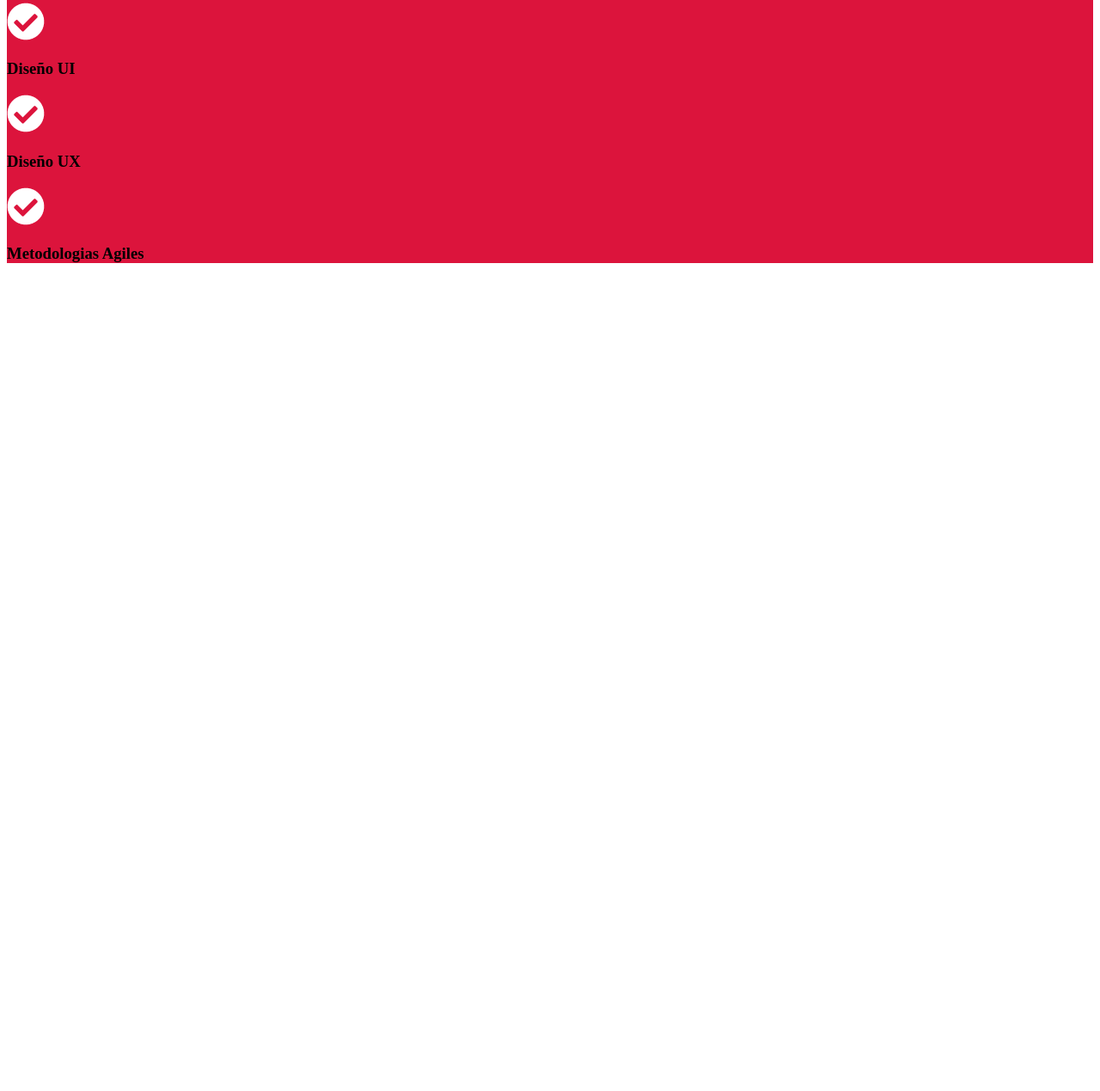
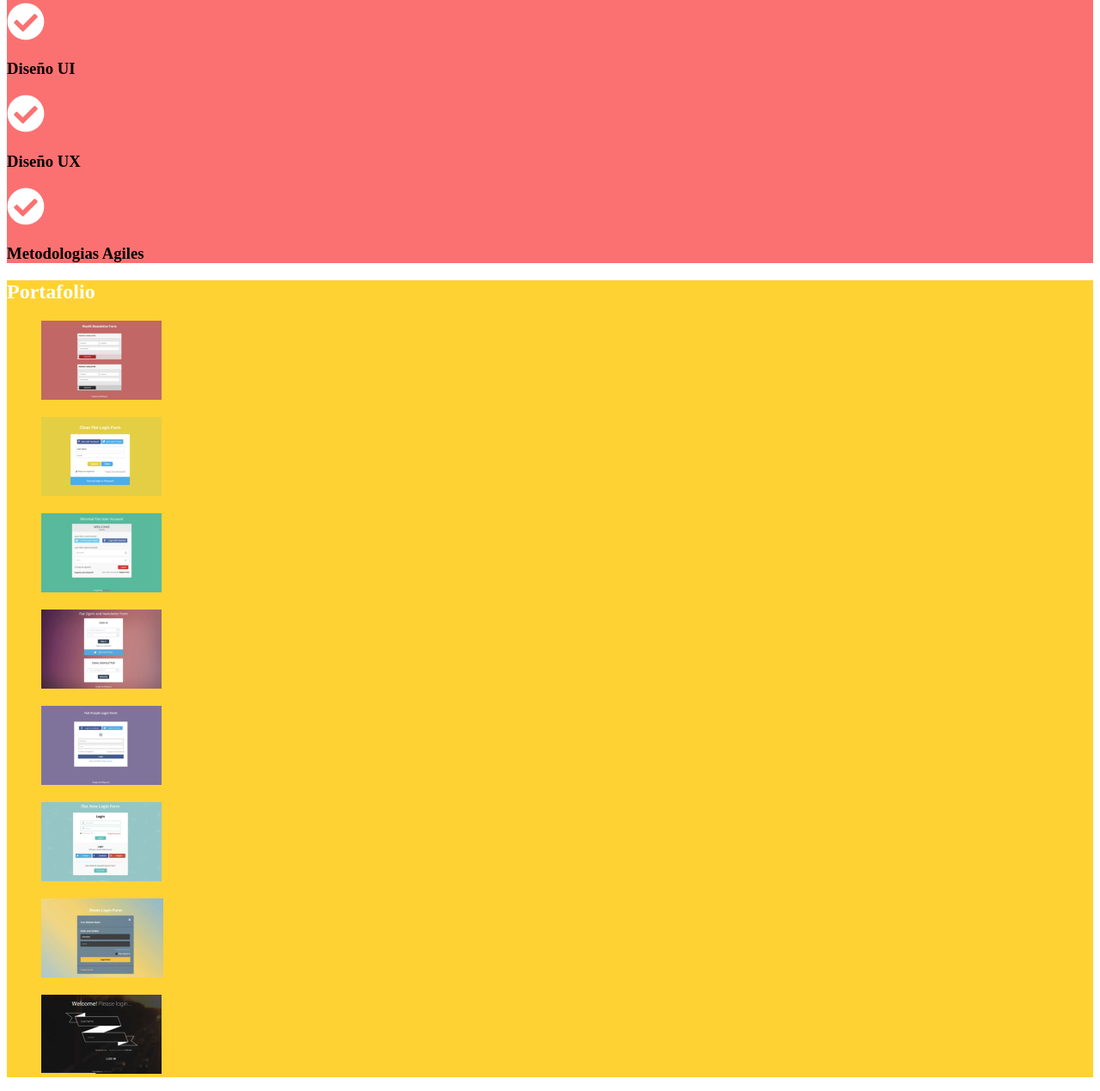
Before and after one commit to AldairRT/semana2.ejercicio1, a plain HTML site: page index.html in a window 1280 px wide. Shown: the part 971-2240 px from the top of the page at 86% size. Before the commit the page ends 1296 px from the top, so only its background shows below. Drawn offline with Linux system fonts and the light colour scheme.

Commit message:
este es el ejercicio 4

```diff
--- a/index.html
+++ b/index.html
@@ -1,20 +1,30 @@
 <!DOCTYPE html>
 <html lang="en">
+
 <head>
   <meta charset="UTF-8" />
   <meta name="viewport" content="width=device-width, initial-scale=1.0" />
   <meta http-equiv="X-UA-Compatible" content="ie=edge" />
   <title>Proyecto 1</title>
   <style>
-      .seccion2{
-        background-color: blue;
+    .seccion2 {
+      background-color: #7299FE;
     }
-     .seccion3{
-       background-color: crimson;
+
+    .seccion3 {
+      background-color: #FB7171;
+    }
+    .seccion4 {
+      background-color:#FFD233;
+
+    }
+    .portafolio{
+      color:#FFFFFF;
     }
   </style>
 </head>
 <main>
+
   <body>
     <div>
       <!--Aca se esta estableciendo la primera seccion de la pagina (ejercicio1)-->
@@ -110,7 +120,37 @@
         </div>
       </section>
       <!--Aca se acaba la tercera seccion-->
+      <!--Aca empieza la cuarta seccion de la pagina (ejercicio4)-->
+      <section class="seccion4">
+        <h2 class="portafolio">Portafolio</h2>
+        <figure>
+          <img src="./images/portafolio1.png" alt="">
+        </figure>
+        <figure>
+          <img src="./images/portafolio2.png" alt="">
+        </figure>
+        <figure>
+          <img src="./images/portafolio3.png" alt="">
+        </figure>
+        <figure>
+          <img src="./images/portafolio4.png" alt="">
+        </figure>
+        <figure>
+          <img src="./images/portafolio5.png" alt="">
+        </figure>
+        <figure>
+          <img src="./images/portafolio6.png" alt="">
+        </figure>
+        <figure>
+          <img src="./images/portafolio7.png" alt="">
+        </figure>
+        <figure>
+          <img src="./images/portafolio8.png" alt="">
+        </figure>
+      </section>
+      <!--Aca termina la cuarta seccion-->
     </div>
   </body>
 </main>
+
 </html>
```
Also changed, not shown: images/portafolio1.png (added), images/portafolio2.png (added), images/portafolio3.png (added), images/portafolio4.png (added), images/portafolio5.png (added), images/portafolio6.png (added), images/portafolio7.png (added), images/portafolio8.png (added). Lines whose indentation alone changed are shown as unchanged.
